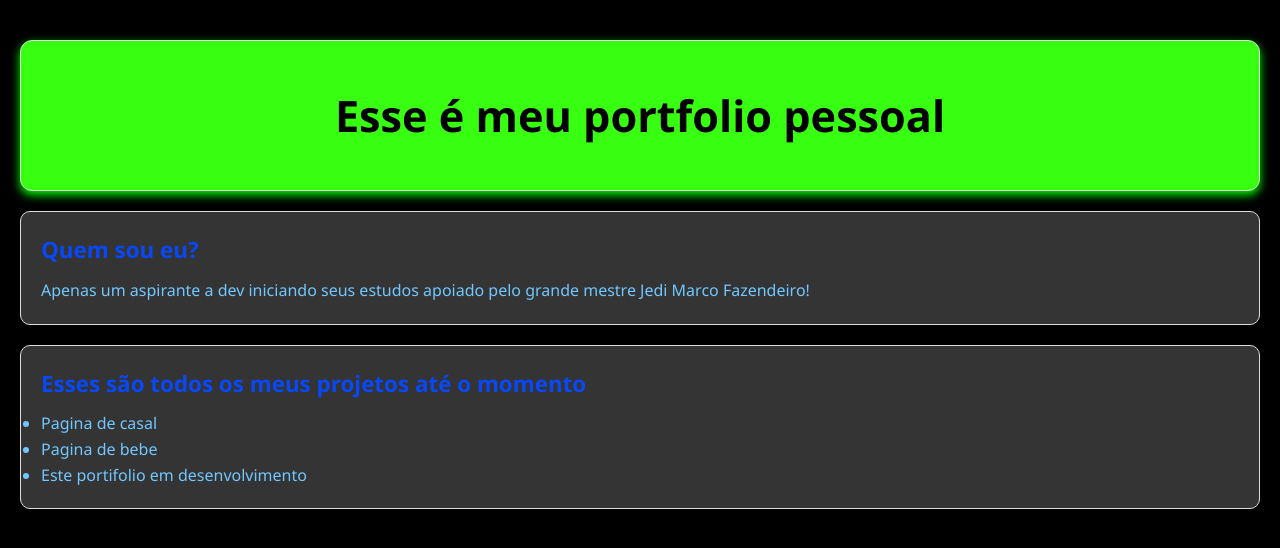
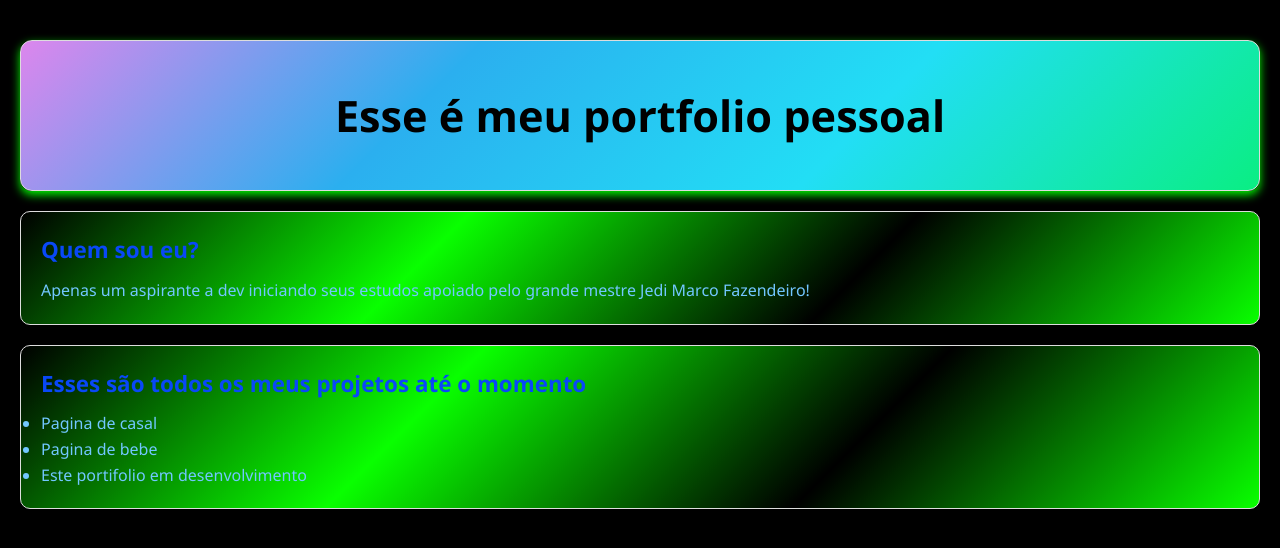
Before and after one commit to zxlxn7/personal_port, a plain HTML site: page index.html in a window 1280 px wide. Drawn offline with Linux system fonts and the light colour scheme.

Commit message:
cores nojentas q eu  botei pra testar

```diff
--- a/styles.css
+++ b/styles.css
@@ -17,7 +17,7 @@ body {
 
 /* ===== ESTILO PARA O CABEÇALHO (SECTION .header) ===== */
 .header {
-    background-color: #38ff11;     /* Cor de fundo do cabeçalho (rosa claro para tema de bebê, pode mudar) */
+    background: linear-gradient(135deg, #dc86ed, #2bafef, #22def5, #0aee83);     /* Cor de fundo do cabeçalho */
     text-align: center;            /* Centraliza o texto */
     color: #000000;                   /* Cor do texto */
     padding: 40px 20px;            /* Espaçamento interno */
@@ -29,7 +29,7 @@ body {
 
 /* ===== SEÇÕES GERAIS ===== */
 section {
-    background-color: #69696980;     /* Fundo branco para cada seção */
+    background: linear-gradient(135deg, #000000, #09ff00, #000, #09ff00);    /* Fundo branco para cada seção */
     border: 1px solid #ddd;        /* Borda leve */
     border-radius: 10px;           /* Cantos arredondados */
     margin-top: 20px;              /* Espaço entre seções */
```
Also changed, not shown: 1 other file.
